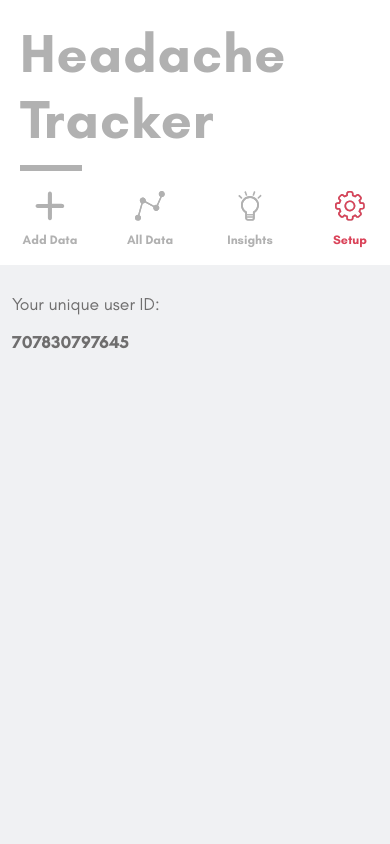
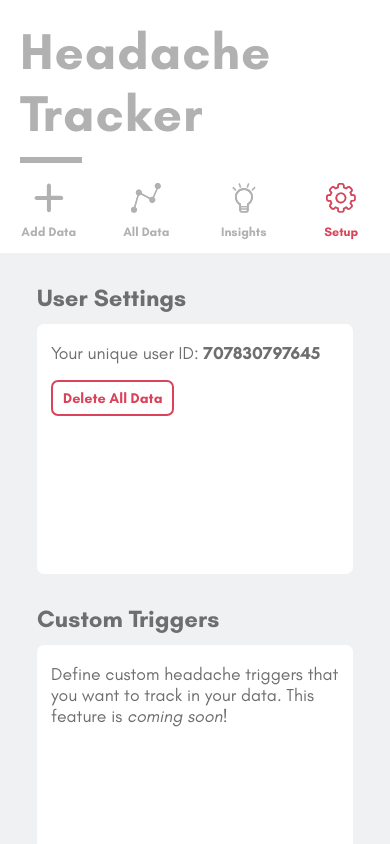
Before and after one commit to AlexanderLyon/Headache-Tracker, a React app: page / in a window 390 px wide. Both pictures are taken after a click on the button "Setup". Shown: the top 844 px of the page. Built offline with nearby package versions, Linux system fonts and the light colour scheme.

Commit message:
Setup for setup panel

```diff
--- a/src/Components/Panels/Setup.js
+++ b/src/Components/Panels/Setup.js
@@ -4,16 +4,35 @@ export class Setup extends React.Component {
   constructor(props) {
     super(props);
     this.state = {};
+
+    this.deleteUserData = this.deleteUserData.bind(this);
   }
+
+
+  deleteUserData(e) {
+    if (confirm('Are you sure? This will permanently delete all history, triggers, and settings.')) {
+      // TODO: delete data
+      alert('Data successfully deleted');
+    }
+  }
+
 
   render() {
     return (
       <section>
-        <div id="user-info">
-          <p>Your unique user ID:</p>
-          <p><b>{this.props.userID}</b></p>
+        <div id="user-settings">
+          <h2>User Settings</h2>
+          <div className="wrapper">
+            <p>Your unique user ID: <span><b> {this.props.userID} </b></span></p>
+            <button className="btn ghost-btn" onClick={this.deleteUserData}>Delete All Data</button>
+          </div>
         </div>
-        <div id="triggers"></div>
+        <div id="triggers-setup">
+          <h2>Custom Triggers</h2>
+          <div className="wrapper">
+            <p>Define custom headache triggers that you want to track in your data. This feature is <em>coming soon!</em></p>
+          </div>
+        </div>
       </section>
     );
   }
--- a/src/css/style.css
+++ b/src/css/style.css
@@ -20,6 +20,7 @@ body {
   margin: 0px; }
 
 button.btn, button.btn:visited {
+  margin: 9px 0px;
   color: #FFFFFF;
   background-color: #DA4359;
   border: 2px solid #DA4359;
@@ -42,6 +43,16 @@ button.btn, button.btn:visited {
     box-shadow: 1px 1px 14px 1px #b93144; }
   button.btn:active, button.btn:visited:active {
     box-shadow: none; }
+  button.btn.ghost-btn, button.btn:visited.ghost-btn {
+    background-color: transparent;
+    color: #DA4359;
+    box-shadow: none; }
+    button.btn.ghost-btn:hover, button.btn:visited.ghost-btn:hover {
+      color: white;
+      background-color: #DA4359;
+      border-color: #DA4359; }
+    button.btn.ghost-btn:focus, button.btn:visited.ghost-btn:focus {
+      box-shadow: 1px 1px 14px 0px #e07686; }
 
 header #title {
   margin: 20px;
@@ -58,7 +69,7 @@ nav {
   float: left; }
   nav button {
     display: block;
-    margin: 30px 0px;
+    margin: 40px 0px;
     padding-top: 42px;
     width: 100px;
     height: 65px;
@@ -140,8 +151,31 @@ section {
     section form#add-data button[type="submit"] {
       display: block;
       margin-top: 20px; }
+  section #user-settings {
+    float: left; }
+  section #user-settings, section #triggers-setup {
+    display: inline-block;
+    box-sizing: border-box;
+    width: 50%;
+    padding: 0px 25px; }
+    section #user-settings h2, section #triggers-setup h2 {
+      margin-bottom: 12px; }
+    section #user-settings p, section #triggers-setup p {
+      margin: 8px 0px; }
+    section #user-settings .wrapper, section #triggers-setup .wrapper {
+      box-sizing: border-box;
+      padding: 10px 14px;
+      width: 100%;
+      min-height: 250px;
+      background-color: #FFFFFF;
+      border-radius: 7px; }
 
 /* Mobile */
+@media screen and (max-width: 850px) {
+  section #user-settings, section #triggers-setup {
+    display: block;
+    width: 100%;
+    margin-bottom: 30px; } }
 @media screen and (max-width: 700px) {
   header hr {
     margin-bottom: 20px; }
@@ -149,20 +183,21 @@ section {
   nav {
     float: none;
     height: 70px;
-    max-width: 100%;
-    white-space: nowrap;
-    overflow-y: hidden;
-    overflow-x: scroll;
-    -webkit-overflow-scrolling: touch; }
+    width: 100%;
+    white-space: nowrap; }
     nav button {
-      display: inline;
+      display: inline-block;
       margin: 0px;
       padding-top: 28px;
       height: 100%;
+      width: 25%;
       background-size: 30px; }
 
   section {
     width: 100%;
     padding: 10px 12px; } }
+@media screen and (max-width: 600px) {
+  header #title {
+    font-size: 3.2rem; } }
 
 /*# sourceMappingURL=style.css.map */
--- a/src/css/style.scss
+++ b/src/css/style.scss
@@ -30,6 +30,7 @@ $darkgrey: #6f6e6e;
 body { margin: 0px; }
 
 button.btn, button.btn:visited {
+  margin: 9px 0px;
   color: #FFFFFF;
   background-color: $red;
   border: 2px solid $red;
@@ -58,6 +59,22 @@ button.btn, button.btn:visited {
   &:active {
     box-shadow: none;
   }
+
+  &.ghost-btn {
+    background-color: transparent;
+    color: $red;
+    box-shadow: none;
+
+    &:hover {
+      color: white;
+      background-color: $red;
+      border-color: $red;
+    }
+
+    &:focus {
+      box-shadow: 1px 1px 14px 0px #e07686;
+    }
+  }
 }
 
 header {
@@ -81,7 +98,7 @@ nav {
 
   button {
     display: block;
-    margin: 30px 0px;
+    margin: 40px 0px;
     padding-top: 42px;
     width: 100px;
     height: 65px;
@@ -188,10 +205,43 @@ section {
       margin-top: 20px;
     }
   }
+
+  #user-settings { float: left; }
+
+  #user-settings, #triggers-setup {
+    display: inline-block;
+    box-sizing: border-box;
+    width: 50%;
+    padding: 0px 25px;
+
+    h2 { margin-bottom: 12px; }
+
+    p { margin: 8px 0px; }
+
+    .wrapper {
+      box-sizing: border-box;
+      padding: 10px 14px;
+      width: 100%;
+      min-height: 250px;
+      background-color: #FFFFFF;
+      border-radius: 7px;
+    }
+  }
+
 }
 
 
 /* Mobile */
+@media screen and (max-width: 850px) {
+  section {
+    #user-settings, #triggers-setup {
+      display: block;
+      width: 100%;
+      margin-bottom: 30px;
+    }
+  }
+}
+
 @media screen and (max-width: 700px) {
   header {
     hr { margin-bottom: 20px; }
@@ -200,17 +250,15 @@ section {
   nav {
     float: none;
     height: 70px;
-    max-width: 100%;
+    width: 100%;
     white-space: nowrap;
-    overflow-y: hidden;
-    overflow-x: scroll;
-    -webkit-overflow-scrolling: touch;
 
     button {
-      display: inline;
+      display: inline-block;
       margin: 0px;
       padding-top: 28px;
       height: 100%;
+      width: 25%;
       background-size: 30px;
     }
   }
@@ -220,3 +268,9 @@ section {
     padding: 10px 12px;
   }
 }
+
+@media screen and (max-width: 600px) {
+  header {
+    #title { font-size: 3.2rem; }
+  }
+}
```
Also changed, not shown: 2 other files (tests, documents, lock files or other folders).
